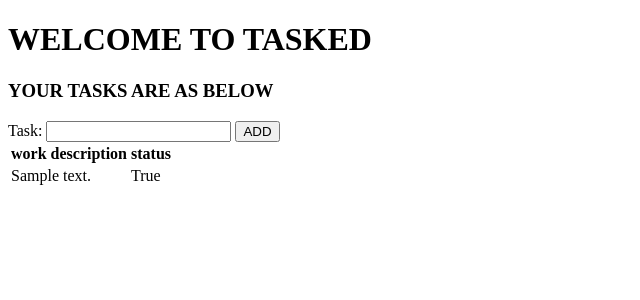
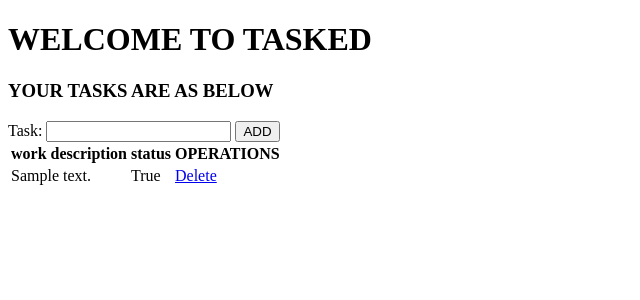
Before and after one commit to MKMukeshkannan/todo-app, a Django app: page /todo/ in a window 1280 px wide. Shown: the top 300 px of the page, without its empty margins (0-640 px from the left). Run offline with Django 4.2, Linux system fonts and the light colour scheme; tables that the repository leaves empty hold one stand-in row (values such as "Sample post").

Commit message:
DELETE TASK FEATURE ADDED

```diff
--- a/Tasked/urls.py
+++ b/Tasked/urls.py
@@ -2,10 +2,11 @@ from django.contrib import admin
 from django.urls import path
 from todo.views import home as todoHome
 from todo.views import todoMain as todoList
+from todo.views import todoDelete
 
 urlpatterns = [
     path('admin/', admin.site.urls),
     path('', todoHome, name = 'home'),
     path('todo/',todoList, name = 'todo'),
-
+    path('<int:pk>/delete', todoDelete, name = 'todoDelete')
 ]
--- a/todo/templates/todo/todo.html
+++ b/todo/templates/todo/todo.html
@@ -14,10 +14,12 @@
     <table>
         <th>work description</th>
         <th>status</th>
+        <th>OPERATIONS</th>
         {% for i in data %}
             <tr>
                 <td> {{ i.taskDesc }} </td>
                 <td> {{ i.status }} </td>
+                <td> <a href="{% url 'todoDelete' i.pk %}">Delete</a></td>
             </tr>
         {% endfor %}
     </table>
--- a/todo/views.py
+++ b/todo/views.py
@@ -22,3 +22,8 @@ def todoMain(request):
         'form':form,
     }
     return render(request, 'todo/todo.html', context=context)
+
+def todoDelete(request, pk):
+    task = todoDB.objects.get(id=pk)
+    task.delete()
+    return redirect('todo')
```
Lines whose indentation alone changed are shown as unchanged.
